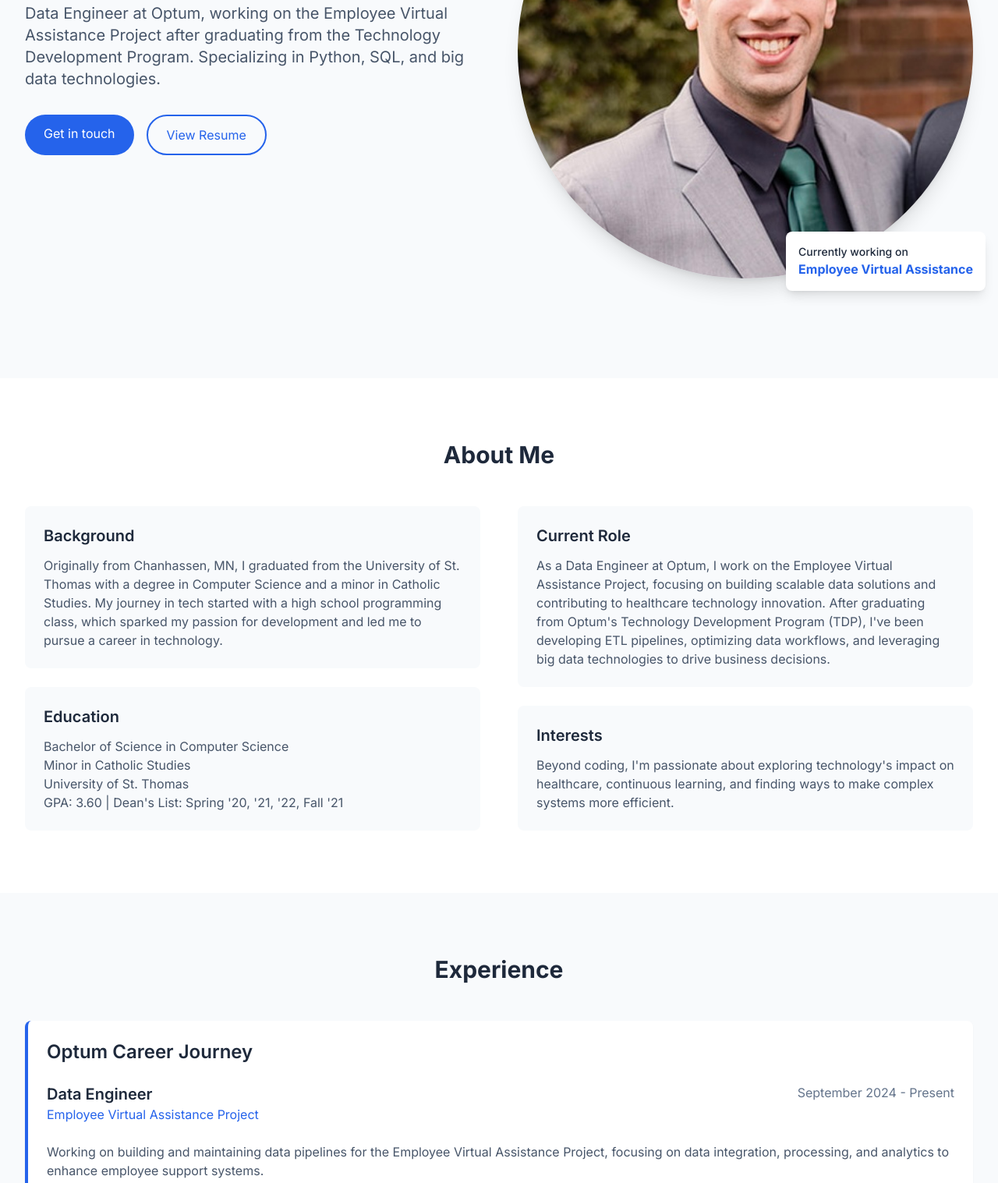
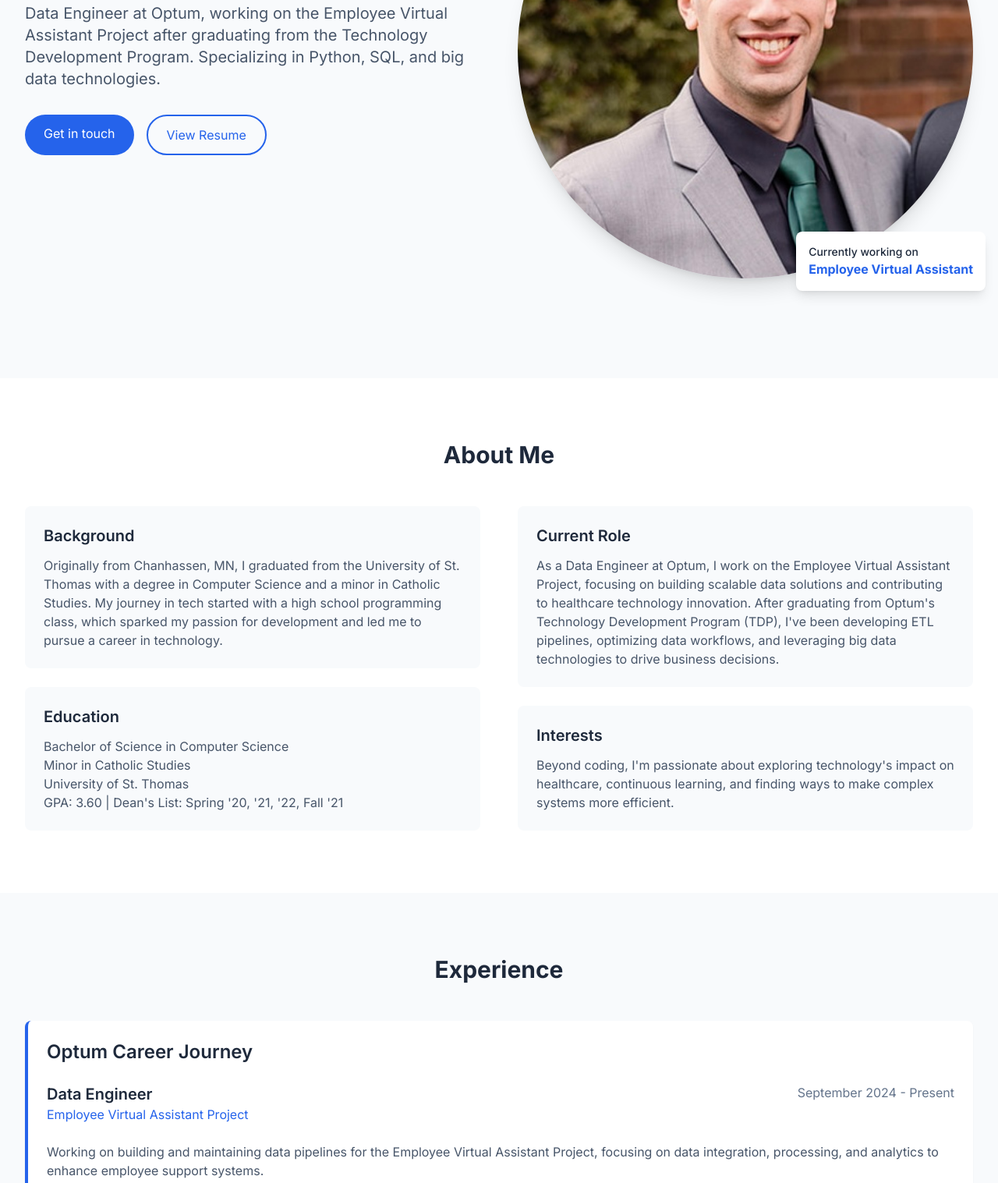
Before and after one commit to Matt-Westerhaus/Matt-Westerhaus.github.io, a plain HTML site: page index.html in a window 1280 px wide. Shown: the part 387-1904 px from the top of the page at 78% size. Drawn offline with nearby package versions, Linux system fonts and the light colour scheme.

Commit message:
can i be done now

```diff
--- a/index.html
+++ b/index.html
@@ -73,7 +73,7 @@
 						Hi, I'm <span class="gradient-text">Matt Westerhaus</span>
 					</h1>
 					<p class="text-xl text-slate-600 mb-8">
-						Data Engineer at Optum, working on the Employee Virtual Assistance Project after graduating from the Technology Development Program.
+						Data Engineer at Optum, working on the Employee Virtual Assistant Project after graduating from the Technology Development Program.
 						Specializing in Python, SQL, and big data technologies.
 					</p>
 					<div class="flex space-x-4">
@@ -91,7 +91,7 @@
 					</div>
 					<div class="absolute -bottom-4 -right-4 bg-white p-4 rounded-lg shadow-lg">
 						<p class="text-sm font-medium">Currently working on</p>
-						<p class="text-primary font-bold">Employee Virtual Assistance</p>
+						<p class="text-primary font-bold">Employee Virtual Assistant</p>
 					</div>
 				</div>
 			</div>
@@ -126,7 +126,7 @@
 					<div class="bg-slate-50 p-6 rounded-lg">
 						<h3 class="text-xl font-semibold mb-3">Current Role</h3>
 						<p class="text-slate-600">
-							As a Data Engineer at Optum, I work on the Employee Virtual Assistance Project, focusing on building scalable data solutions
+							As a Data Engineer at Optum, I work on the Employee Virtual Assistant Project, focusing on building scalable data solutions
 							and contributing to healthcare technology innovation. After graduating from Optum's Technology Development Program (TDP),
 							I've been developing ETL pipelines, optimizing data workflows, and leveraging big data technologies to drive business decisions.
 						</p>
@@ -156,12 +156,12 @@
 						<div class="flex justify-between items-start mb-4">
 							<div>
 								<h4 class="text-xl font-semibold">Data Engineer</h4>
-								<p class="text-primary">Employee Virtual Assistance Project</p>
+								<p class="text-primary">Employee Virtual Assistant Project</p>
 							</div>
 							<span class="text-slate-500">September 2024 - Present</span>
 						</div>
 						<p class="text-slate-600 mb-6">
-							Working on building and maintaining data pipelines for the Employee Virtual Assistance Project,
+							Working on building and maintaining data pipelines for the Employee Virtual Assistant Project,
 							focusing on data integration, processing, and analytics to enhance employee support systems.
 						</p>
 
```
Also changed, not shown: pages/resume.html (+3 -3 lines).
